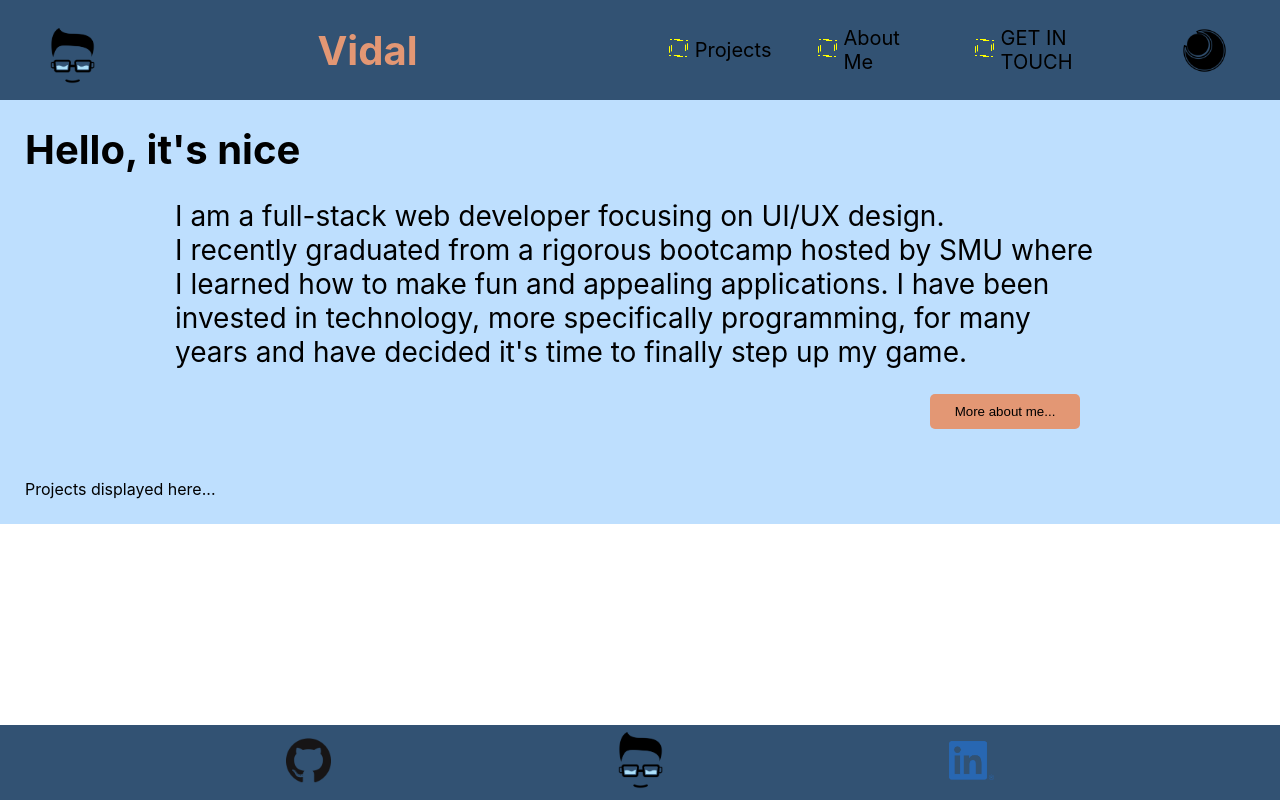
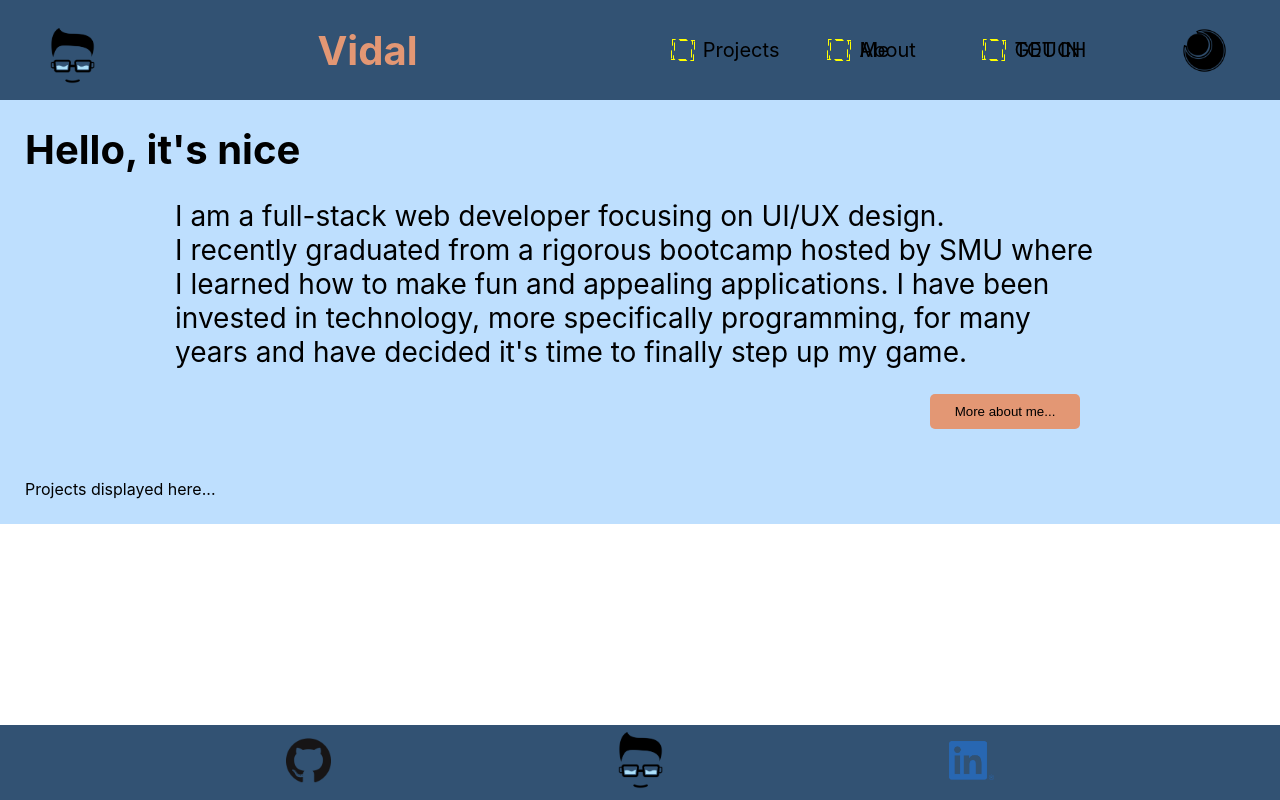
Before and after one commit to Vidalatan/ReactPortfolio, a React (Create React App) app: page / in a window 1280 px wide. Built offline with nearby package versions, Linux system fonts and the light colour scheme.

Commit message:
Cube styling

```diff
--- a/src/Pages/GlobalComponents/Header/Header.module.css
+++ b/src/Pages/GlobalComponents/Header/Header.module.css
@@ -75,6 +75,7 @@ nav {
   font-size: 1.25rem;
   transition: 0.7s ease;
   cursor: pointer;
+  line-height: 0;
 }
 
 .navLink:hover {
@@ -82,14 +83,14 @@ nav {
 }
 
 .cubeAdjuster {
-  width: 2rem;
-  height: 2rem;
+  width: 2.5rem;
+  height: 2.5rem;
   transition: 0.7s;
 }
 
 .navLink:hover .cubeAdjuster {
-  width: 3rem;
-  height: 3rem;
+  width: 1.5rem;
+  height: 1.5rem;
 }
 
 .navThemeToggle {
```
